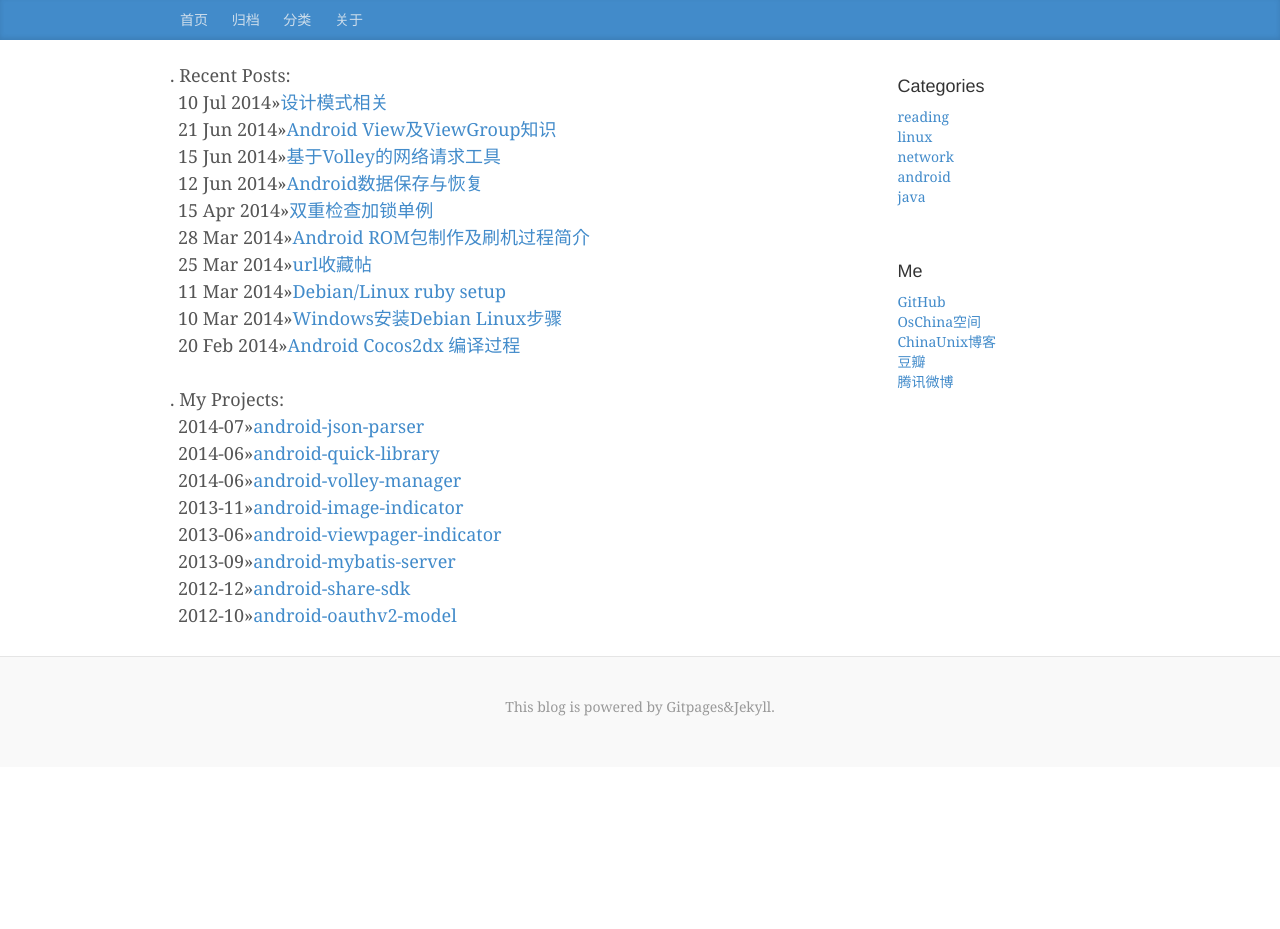
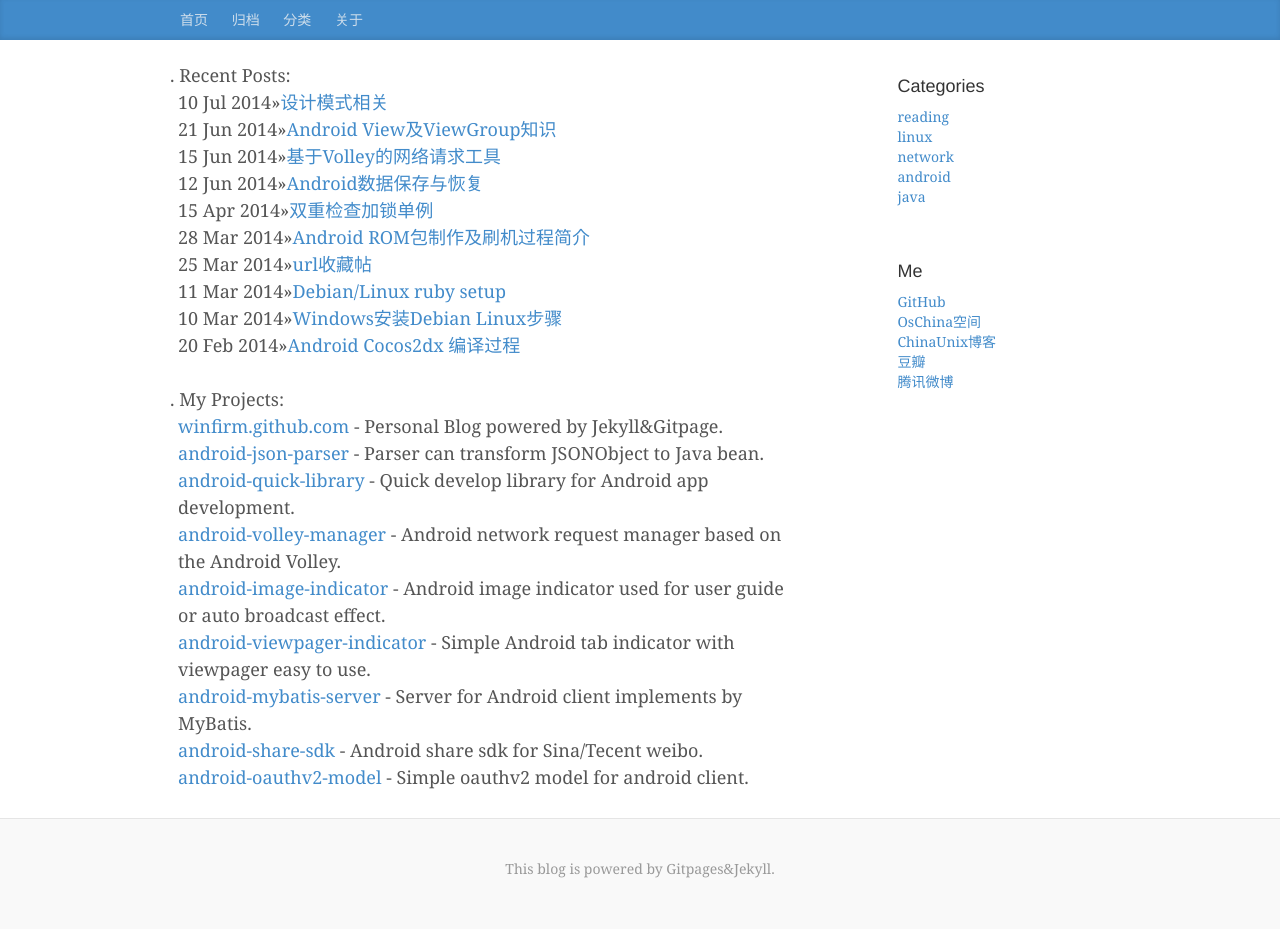
Before and after one commit to wdyggh/wdyggh.github.com, a Jekyll site: the page built from index.html, in a window 1280 px wide. Built offline with Jekyll 4.4.1, drawn with Linux system fonts in a browser that asks for light colours; Markdown is read by kramdown in place of the engine named in the settings; the list of posts is cut into pages by our own code; comment, search, counter and statistics services are not loaded; before the commit the page ends 900 px from its top, so only the background shows below that.

Commit message:
Update index.html

```diff
--- a/index.html
+++ b/index.html
@@ -11,13 +11,15 @@ title: "Winfirm: Steven's blog~"
 <br/>
 .  My Projects:
 <ul>
-		<li><span>2014-07</span>&raquo;<a href="https://github.com/winfirm/android-json-parser">android-json-parser</a></li>
-		<li><span>2014-06</span>&raquo;<a href="https://github.com/winfirm/android-quick-library">android-quick-library</a></li>
-		<li><span>2014-06</span>&raquo;<a href="https://github.com/winfirm/android-volley-manager">android-volley-manager</a></li>
-		<li><span>2013-11</span>&raquo;<a href="https://github.com/winfirm/android-image-indicator">android-image-indicator</a></li>
-		<li><span>2013-06</span>&raquo;<a href="https://github.com/winfirm/android-viewpager-indicator">android-viewpager-indicator</a></li>
-		<li><span>2013-09</span>&raquo;<a href="https://github.com/winfirm/android-mybatis-server">android-mybatis-server</a></li>
-		<li><span>2012-12</span>&raquo;<a href="https://github.com/winfirm/android-share-sdk">android-share-sdk</a></li>
-		<li><span>2012-10</span>&raquo;<a href="https://github.com/winfirm/android-oauthv2-model">android-oauthv2-model</a></li>
+
+		<li><a href="https://github.com/winfirm/winfirm.github.com">winfirm.github.com</a> - Personal Blog powered by Jekyll&Gitpage.</li>
+		<li><a href="https://github.com/winfirm/android-json-parser">android-json-parser</a> - Parser can transform JSONObject to Java bean.</li>
+		<li><a href="https://github.com/winfirm/android-quick-library">android-quick-library</a> - Quick develop library for Android app development.</li>
+		<li><a href="https://github.com/winfirm/android-volley-manager">android-volley-manager</a> - Android network request manager based on the Android Volley.</li>
+		<li><a href="https://github.com/winfirm/android-image-indicator">android-image-indicator</a> - Android image indicator used for user guide or auto broadcast effect.</li>
+		<li><a href="https://github.com/winfirm/android-viewpager-indicator">android-viewpager-indicator</a> - Simple Android tab indicator with viewpager easy to use.</li>
+		<li><a href="https://github.com/winfirm/android-mybatis-server">android-mybatis-server</a> - Server for Android client implements by MyBatis.</li>
+		<li><a href="https://github.com/winfirm/android-share-sdk">android-share-sdk</a> - Android share sdk for Sina/Tecent weibo.</li>
+		<li><a href="https://github.com/winfirm/android-oauthv2-model">android-oauthv2-model</a> - Simple oauthv2 model for android client.</li>
 </ul>
 <br/>
```
